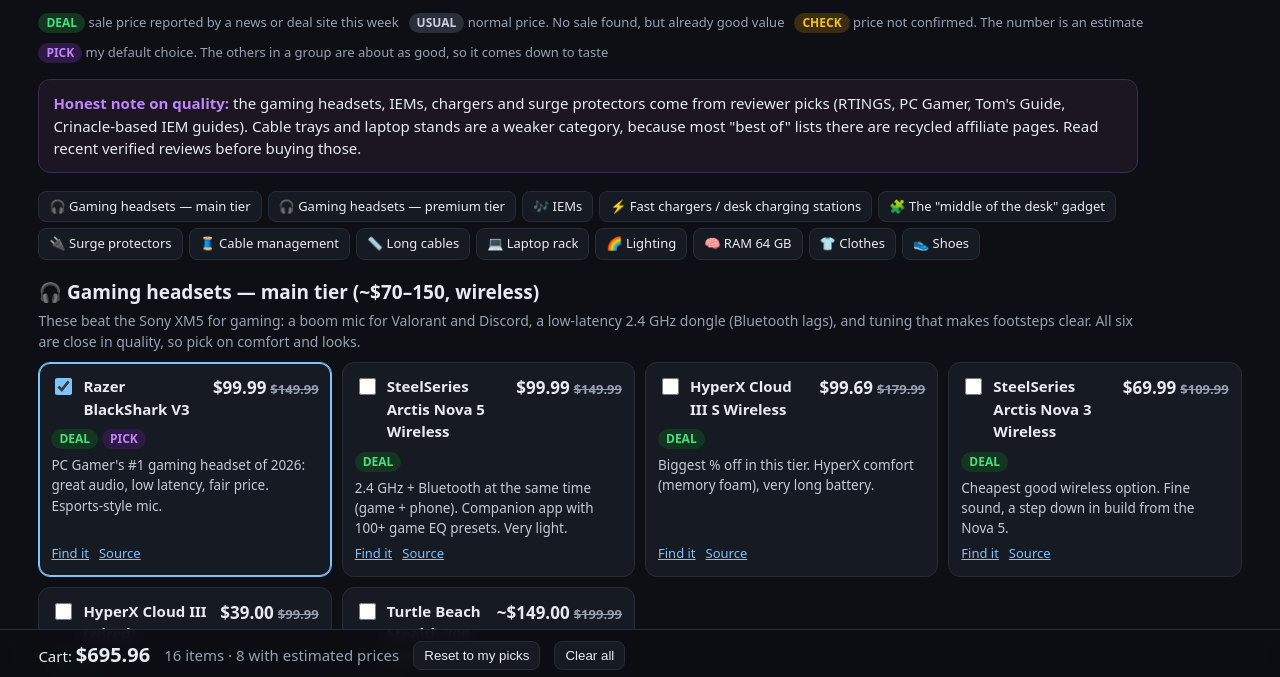
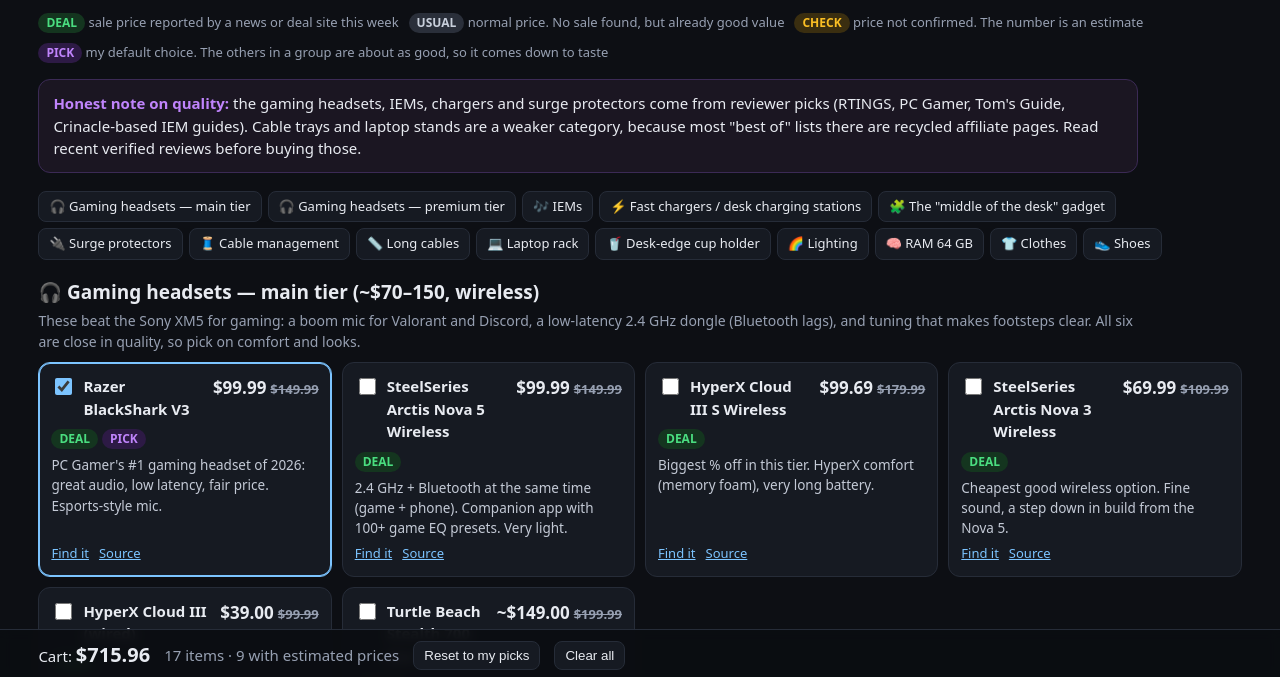
Before and after one commit to xyukiterux/reports, a plain HTML site: page cyber-monday-2026-setup/index.html in a window 1280 px wide. Shown: the part 120-797 px from the top of the page. Drawn offline with Linux system fonts and the light colour scheme.

Commit message:
Cyber Monday page: add desk-edge cup holder options
Co-Authored-By: Claude Opus 5.5 <noreply@anthropic.com>

```diff
--- a/cyber-monday-2026-setup/index.html
+++ b/cyber-monday-2026-setup/index.html
@@ -75,6 +75,8 @@ dt:["Digital Trends chargers","https://www.digitaltrends.com/computing/i-found-t
 tg:["Tom's Guide surge protectors","https://www.tomsguide.com/best-picks/best-surge-protector"],
 pop:["PopSci cable management","https://www.popsci.com/gear/best-cable-management-for-desks/"],
 popl:["PopSci laptop stands","https://www.popsci.com/story/reviews/best-laptop-stand-for-desk/"],
+cup:["Gaming desk cup holders 2026","https://ofzenandcomputing.com/best-gaming-desk-cup-holders/"],
+upl:["UPLIFT clamp-on cup holder","https://www.upliftdesk.com/clamp-on-cup-holder/"],
 gov:["Govee BF guide","https://us.govee.com/blogs/product-review-blog/black-friday-lighting-deals-guide"],
 hue:["Philips Hue BFCM","https://www.philips-hue.com/products/promotions/black-friday-cyber-monday-deals"],
 nano:["TechRadar Nanoleaf","https://www.techradar.com/seasonal-sales/nanoleafs-light-panels-gave-my-gaming-desk-a-much-needed-glow-up-and-theyre-at-a-record-low-price-for-black-friday"],
@@ -166,6 +168,14 @@ const C=[
 {n:"Satechi aluminum vertical stand",p:40,w:null,k:"chk",d:"PopSci's best vertical stand. Premium metal look.",s:"popl"},
 {n:"Laptop cooling pad (flat) instead",p:30,w:null,k:"chk",d:"If the laptop runs a game for hours, a fan pad cools better than a vertical stand.",s:"popl"}
 ]},
+{id:"cup",t:"🥤 Desk-edge cup holder",why:"Clamps onto the edge of the desk so drinks stay off the desk surface and away from the keyboard. ⚠️ Measure your desk thickness and check the clamp range. If you use a big tumbler, check it fits (some don't take 40 oz). Prices are estimates.",items:[
+{n:"GUNKING 2-in-1 cup holder + headphone hanger",p:20,w:null,k:"chk",pick:1,d:"Cup holder and headset hook in one clamp, a good match with a new gaming headset. Reviewers' pick for large tumblers.",s:"cup"},
+{n:"KDD 4-in-1 desk cup holder",p:20,w:null,k:"chk",d:"Most-recommended all-rounder: cup, rotating headphone hook and small storage. Fits 5–50 mm desks. Plastic build.",s:"cup"},
+{n:"OOKUU metal-clamp cup holder",p:22,w:null,k:"chk",d:"Sturdier metal clamp. ⚠️ Won't fit extra-thick desktops.",s:"cup"},
+{n:"Cup-Holster Original",p:30,w:null,k:"chk",d:"Rated highly for spill protection. Made in the USA, very durable.",s:"cup"},
+{n:"UPLIFT Desk clamp-on cup holder",p:30,w:null,k:"chk",d:"Fits thick desks 0.5–2.5 in. Holds up to 5 lb.",s:"upl"},
+{n:"YOY spring-clip cup holder",p:12,w:null,k:"chk",d:"Budget clip-on with a drainage hole. No tools needed.",s:"cup"}
+]},
 {id:"light",t:"🌈 Lighting",why:"Govee is up to 53% off through Nov 30. Hue is 30% off when you buy 2+ items, through Dec 1. Pick one ecosystem so one app controls everything.",items:[
 {n:"Govee LED strip (behind desk / monitor)",p:30,w:null,k:"chk",pick:1,d:"Cheapest big upgrade. Strips have been seen at $10–40 on sale.",s:"gov"},
 {n:"Govee light bars / monitor light bar",p:50,w:null,k:"chk",d:"The two bars beside the monitor look. Check the Govee BF page.",s:"gov"},
```
